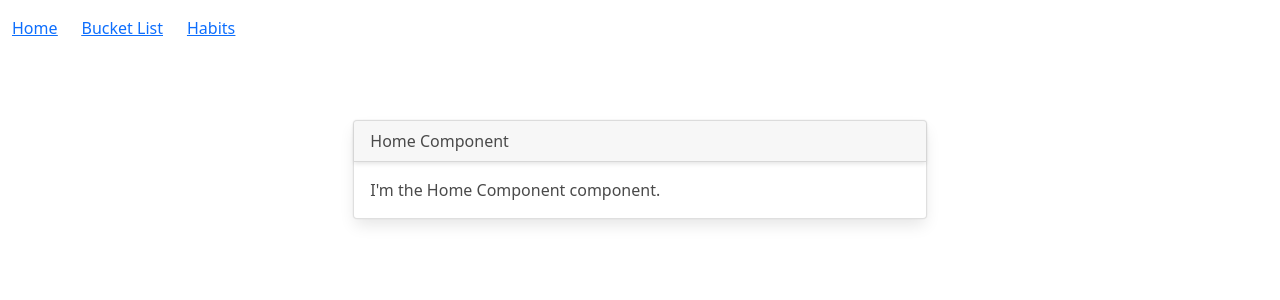
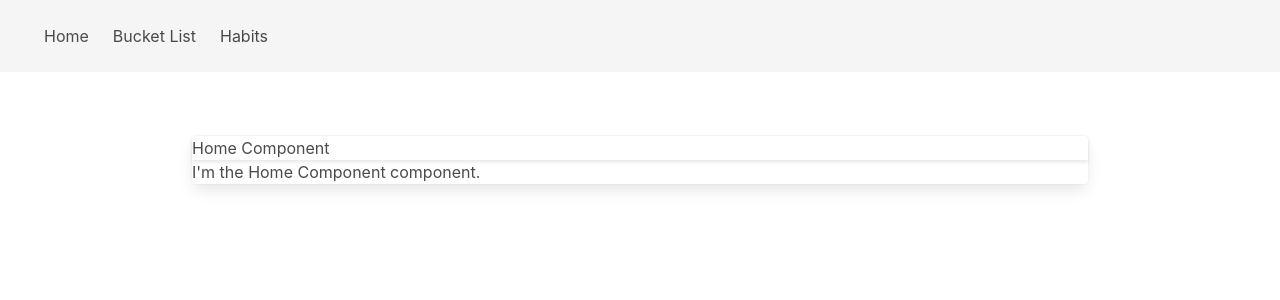
Before and after one commit to voltra40/PLO, a Vue app: page / in a window 1280 px wide. Shown: the top 300 px of the page. Built offline with nearby package versions, Linux system fonts and the light colour scheme.

Commit message:
css styling

```diff
--- a/public/index.html
+++ b/public/index.html
@@ -9,7 +9,7 @@
     <link rel="stylesheet" href="https://cdn.jsdelivr.net/npm/bulma@0.9.3/css/bulma.min.css">
     <link href="https://fonts.googleapis.com/icon?family=Material+Icons" rel="stylesheet">
     <!-- bootstrap-->
-    <link href="https://cdn.jsdelivr.net/npm/bootstrap@5.1.3/dist/css/bootstrap.min.css" rel="stylesheet" integrity="sha384-1BmE4kWBq78iYhFldvKuhfTAU6auU8tT94WrHftjDbrCEXSU1oBoqyl2QvZ6jIW3" crossorigin="anonymous">
+    <!-- <link href="https://cdn.jsdelivr.net/npm/bootstrap@5.1.3/dist/css/bootstrap.min.css" rel="stylesheet" integrity="sha384-1BmE4kWBq78iYhFldvKuhfTAU6auU8tT94WrHftjDbrCEXSU1oBoqyl2QvZ6jIW3" crossorigin="anonymous"> -->
     <title><%= htmlWebpackPlugin.options.title %></title>
   </head>
   <body>
--- a/src/App.vue
+++ b/src/App.vue
@@ -1,16 +1,15 @@
 <template>
-  <nav class="navbar">
-    <div class="navbar-start">
-      <a class="navbar-item">
-        <router-link to="/">Home</router-link>
-      </a>
-      <a class="navbar-item">
-        <router-link :to="{ name: 'bucket' }">Bucket List</router-link>
-      </a>
-      <a class="navbar-item">
-        <router-link :to="{ name: 'habits' }">Habits</router-link>
-      </a>
-    </div>
+  <nav class="navbar is-light is-spaced" role="navigation" aria-label="main navigation">
+    <!-- <div class="navbar-menu"> -->
+      <div class="navbar-start">
+        <a class="navbar-item" href="http://localhost:8080/">Home
+        </a>
+        <a class="navbar-item" href="http://localhost:8080/api/bucket-list">Bucket List
+        </a>
+        <a class="navbar-item" href="http://localhost:8080/api/habits">Habits
+        </a>
+      </div>
+    <!-- </div> -->
   </nav>
   <router-view />
 </template>
--- a/src/components/BucketListComponent.vue
+++ b/src/components/BucketListComponent.vue
@@ -11,7 +11,7 @@
         />
       </div>
       <div class="control">
-        <a class="button is-info" @click="addItem" :disabled="!description">Add</a>
+        <a class="button is-dark" @click="addItem" >Add</a>
       </div>
     </div>
     <div class="notification" v-for="(item, i) in items" :key="item._id">
@@ -22,14 +22,14 @@
           v-model="editedDescription"
         />
         <p v-else class="column">
-          <span class="tag is-primary"> {{ i + 1 }} </span>
+          <span class="tag is-black"> {{ i + 1 }} </span>
           {{ item.description }}
         </p>
         <div class="column is-narrow">
-          <span class="icon has-text-primary" @click="isSelected(item) ? unselect() : select(item)">
+          <span class="icon has-text-dark" @click="isSelected(item) ? unselect() : select(item)">
             <i class="material-icons">{{isSelected(item) ? "close" : "edit"}}</i>
           </span>
-          <span class="icon has-text-info" @click="isSelected(item) ? updateItem(item, i) : deleteItem(item, i)">
+          <span class="icon has-text-danger" @click="isSelected(item) ? updateItem(item, i) : deleteItem(item, i)">
             <i class="material-icons">{{isSelected(item) ? "save" : "delete"}}</i>
           </span>
         </div>
@@ -52,18 +52,18 @@ export default {
   },
 
   async mounted() {
-    const response = await axios.get("http://localhost:4000/api/bucketListItems");
+    const response = await axios.get("http://localhost:4000/api/bucket-list");
     this.items = response.data;
   },
 
   methods: {
     async addItem() {
-      const response = await axios.post("http://localhost:4000/api/bucketListItems/", { description: this.description });
+      const response = await axios.post("http://localhost:4000/api/bucket-list/", { description: this.description });
       this.items.push(response.data);
       this.description = "";
     },
     async deleteItem(item, i) {
-      await axios.delete("http://localhost:4000/api/bucketListItems/" + item._id);
+      await axios.delete("http://localhost:4000/api/bucket-list/" + item._id);
       this.items.splice(i, 1);
     },
     select(item) {
@@ -78,7 +78,7 @@ export default {
       this.editedDescription = "";
     },
     async updateItem(item, i) {
-      let response = await axios.put("http://localhost:4000/api/bucketListItems/" + item._id, { description: this.editedDescription });
+      let response = await axios.put("http://localhost:4000/api/bucket-list/" + item._id, { description: this.editedDescription });
       this.items[i] = response.data;
       this.unselect();
     },
--- a/src/components/HabitsComponent.vue
+++ b/src/components/HabitsComponent.vue
@@ -9,7 +9,7 @@
       </thead>
       <tbody>
         <tr v-for="row in data.slice(1)" :key="row._id">
-          <th>{{row[0]}}</th>
+          <th>{{ row[0] }}</th>
           <td v-for="cell in row.slice(1)" :key="cell._id">{{ cell }}</td>
         </tr>
       </tbody>
@@ -37,6 +37,6 @@ export default {
 #habitsContainer {
   margin: auto;
   margin-top: 5%;
-  max-width: 80%;
+  max-width: 70%;
 }
 </style>
--- a/src/router/index.js
+++ b/src/router/index.js
@@ -13,7 +13,7 @@ const routes = [
   },
   {
     name: "bucket",
-    path: "/api/bucketListItems/",
+    path: "/api/bucket-list/",
     component: BucketListComponent,
   },
   {
```
Also changed, not shown: 1 other file (tests, documents, lock files or other folders).
